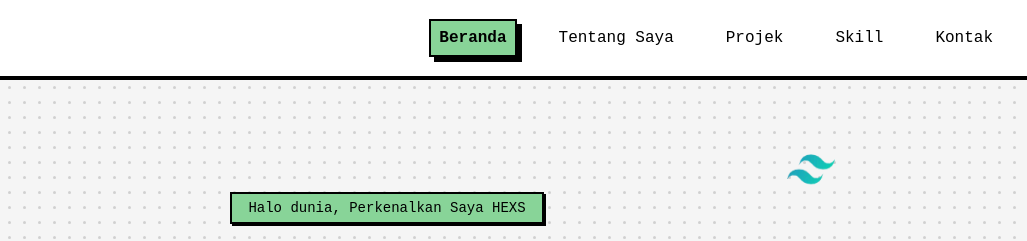
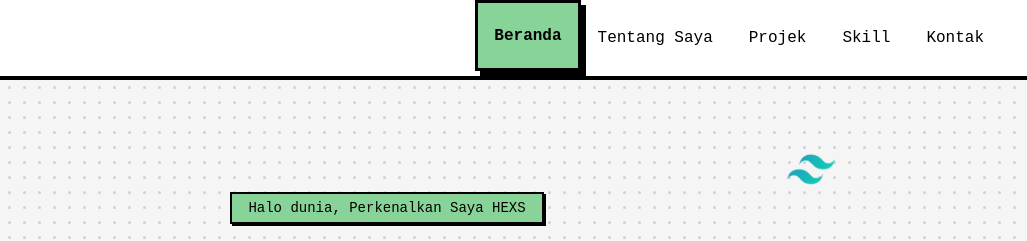
Before and after one commit to HEXS1010/profil-4, a website built with Vite: page index.html in a window 1280 px wide. Shown: the top 241 px of the page, 253-1280 px from the left. Built offline with nearby package versions, Linux system fonts and the light colour scheme; a web font is replaced by a local one.

Commit message:
perbaikan navbar

```diff
--- a/src/assets/component/Navbar.js
+++ b/src/assets/component/Navbar.js
@@ -5,31 +5,44 @@ class Navbar extends HTMLElement {
         <div class="mx-auto w-full h-full max-w-7xl px-6">
           <div class="flex justify-between items-center h-full">
             <div>
-              <h1 class="font-title font-bold text-2xl">
-                Protofolio saya
-              </h1>
-
+              <h1 class="font-title font-bold text-2xl">Protofolio saya</h1>
             </div>
 
-            <ul id="nav-menu" class="items-center gap-8 font-label hidden md:flex">
-              <li>
-                <a href="#" class="nav-link active focus:outline-none focus:ring-0"> Beranda </a>
+            <ul
+              id="nav-menu"
+              class="items-center font-label hidden md:flex h-full"
+            >
+              <li class="h-full">
+                <a
+                  href="#"
+                  class="nav-link active focus:outline-none focus:ring-0"
+                >
+                  Beranda
+                </a>
               </li>
 
-              <li>
-                <a href="#" class="nav-link focus:outline-none focus:ring-0"> Tentang Saya </a>
+              <li class="h-full">
+                <a href="#" class="nav-link focus:outline-none focus:ring-0">
+                  Tentang Saya
+                </a>
               </li>
 
-              <li>
-                <a href="#" class="nav-link focus:outline-none focus:ring-0"> Projek </a>
+              <li class="h-full">
+                <a href="#" class="nav-link focus:outline-none focus:ring-0">
+                  Projek
+                </a>
               </li>
 
-              <li>
-                <a href="#" class="nav-link focus:outline-none focus:ring-0"> Skill </a>
+              <li class="h-full">
+                <a href="#" class="nav-link focus:outline-none focus:ring-0">
+                  Skill
+                </a>
               </li>
 
-              <li>
-                <a href="#" class="nav-link focus:outline-none focus:ring-0"> Kontak </a>
+              <li class="h-full">
+                <a href="#" class="nav-link focus:outline-none focus:ring-0">
+                  Kontak
+                </a>
               </li>
             </ul>
 
--- a/src/style.css
+++ b/src/style.css
@@ -122,16 +122,16 @@
   /* color */
   /*--color-background: #F5F5F5;*/ /* putih cream gitu */
   --color-background: #f5f5f5; /* putih cream gitu */
-  --color-loop: #E8E4D4; /* putih kusam */
+  --color-loop: #e8e4d4; /* putih kusam */
   --color-nav-bg: #88d498; /* hijau soft */
   --color-sidebar: #ffd23f; /* kuning soft */
   --color-oren: #ffa552; /* oren soft */
   --color-merah: #ff6b6b; /* merah soft */
-  --color-ungu: #B8A9FA; /* ungu soft */
-  --color-biru: #74B9FF; /* ungu soft */
-  --color-pink: #F7A8C4; /* pink soft */
-  --color-bro: #FDF6E3; /* kream soft */
-  --color-krim: #FAECC8; /* kream soft */
+  --color-ungu: #b8a9fa; /* ungu soft */
+  --color-biru: #74b9ff; /* ungu soft */
+  --color-pink: #f7a8c4; /* pink soft */
+  --color-bro: #fdf6e3; /* kream soft */
+  --color-krim: #faecc8; /* kream soft */
 }
 
 /* loop logo */
@@ -188,7 +188,7 @@
   }
 }
 
-.nav-link {
+/* .nav-link {
   border: 2px solid transparent;
   padding: 0.5rem;
   transition: all 200ms cubic-bezier(0.4, 0, 0.2, 1);
@@ -210,11 +210,54 @@
 .nav-link.active:hover {
   box-shadow: 0 0 0 #000;
   translate: 5px 5px;
+} */
+
+#nav-menu {
+  align-items: stretch;
 }
 
-/* grid background tentang saya */
+.nav-link {
+  height: 100%;
+  display: flex;
+  align-items: center;
+  padding: 0 1rem;
+  border: 3px solid transparent;
+  margin-left: -2px;
+  position: relative;
+  transition: all 200ms cubic-bezier(0.4, 0, 0.2, 1);
+}
+
+#nav-menu > li:first-child .nav-link {
+  margin-left: 0;
+}
+
+
+.nav-link:hover {
+  background-color: var(--color-nav-bg);
+  border-color: black;
+  font-weight: 700;
+  z-index: 1;
+}
+
+.nav-link.active {
+  align-self: flex-start;
+  height: calc(100% - 5px);
+  background-color: var(--color-nav-bg);
+  border-color: black;
+  font-weight: 700;
+  box-shadow: 5px 5px 0 #000;
+  z-index: 1;
+}
+
+.nav-link.active:hover {
+  box-shadow: 0 0 0 #000;
+  translate: 5px 5px;
+}
+
+/* grid bg tantang saya */
 .grid-bg {
-  background-image: linear-gradient(to right, rgba(0, 0, 0, 0.29) 1px, transparent 1px),
+  background-image:
+    linear-gradient(to right, rgba(0, 0, 0, 0.29) 1px, transparent 1px),
     linear-gradient(to bottom, rgba(0, 0, 0, 0.29) 1px, transparent 1px);
   background-size: 40px 40px;
 }
@@ -224,6 +267,11 @@
 }
 
 @keyframes float {
-  0%, 100% { transform: translateY(0); }
-  50% { transform: translateY(-4px); }
+  0%,
+  100% {
+    transform: translateY(0);
+  }
+  50% {
+    transform: translateY(-4px);
+  }
 }
```
Also changed, not shown: index.html (+23 -7 lines). Lines whose indentation alone changed are shown as unchanged.
